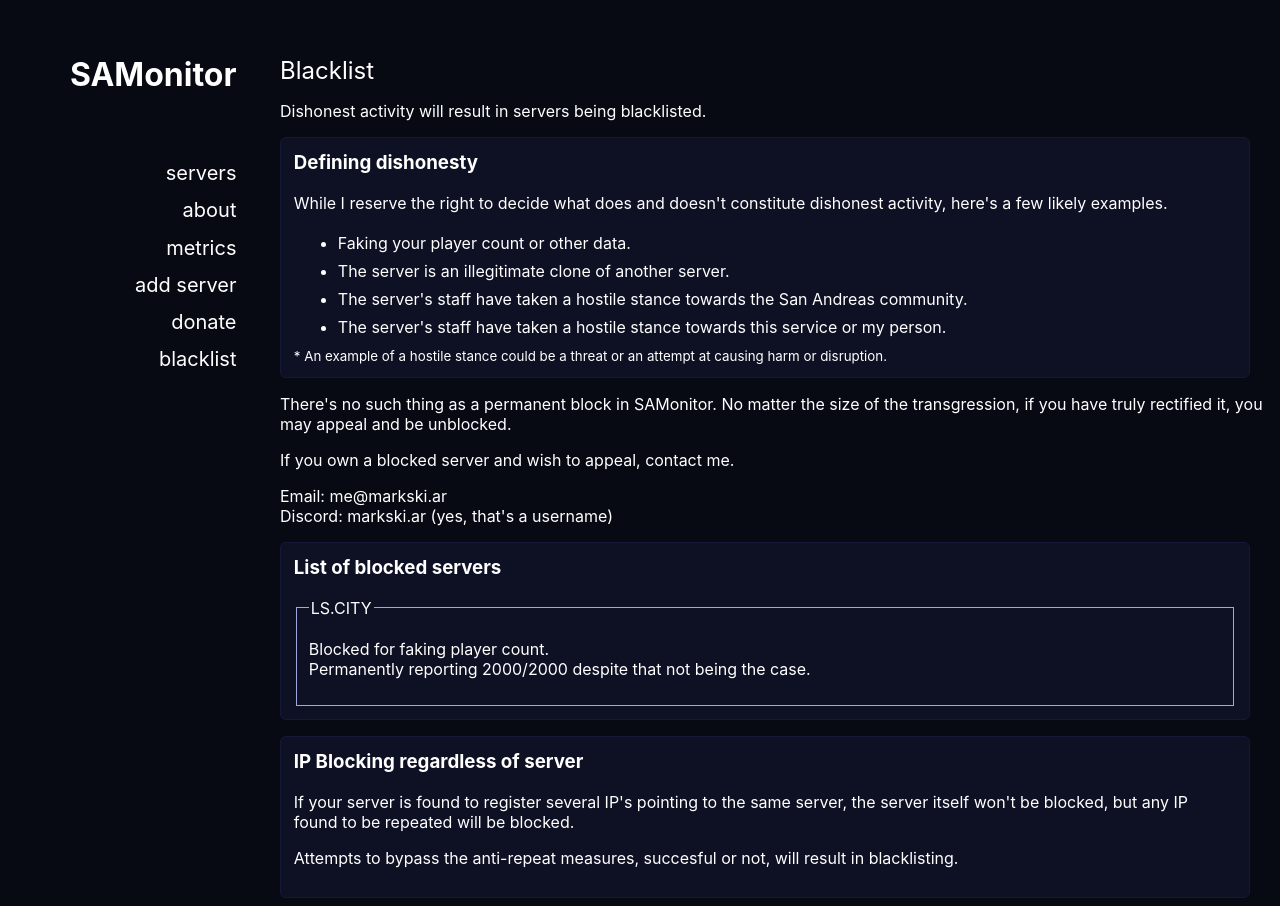
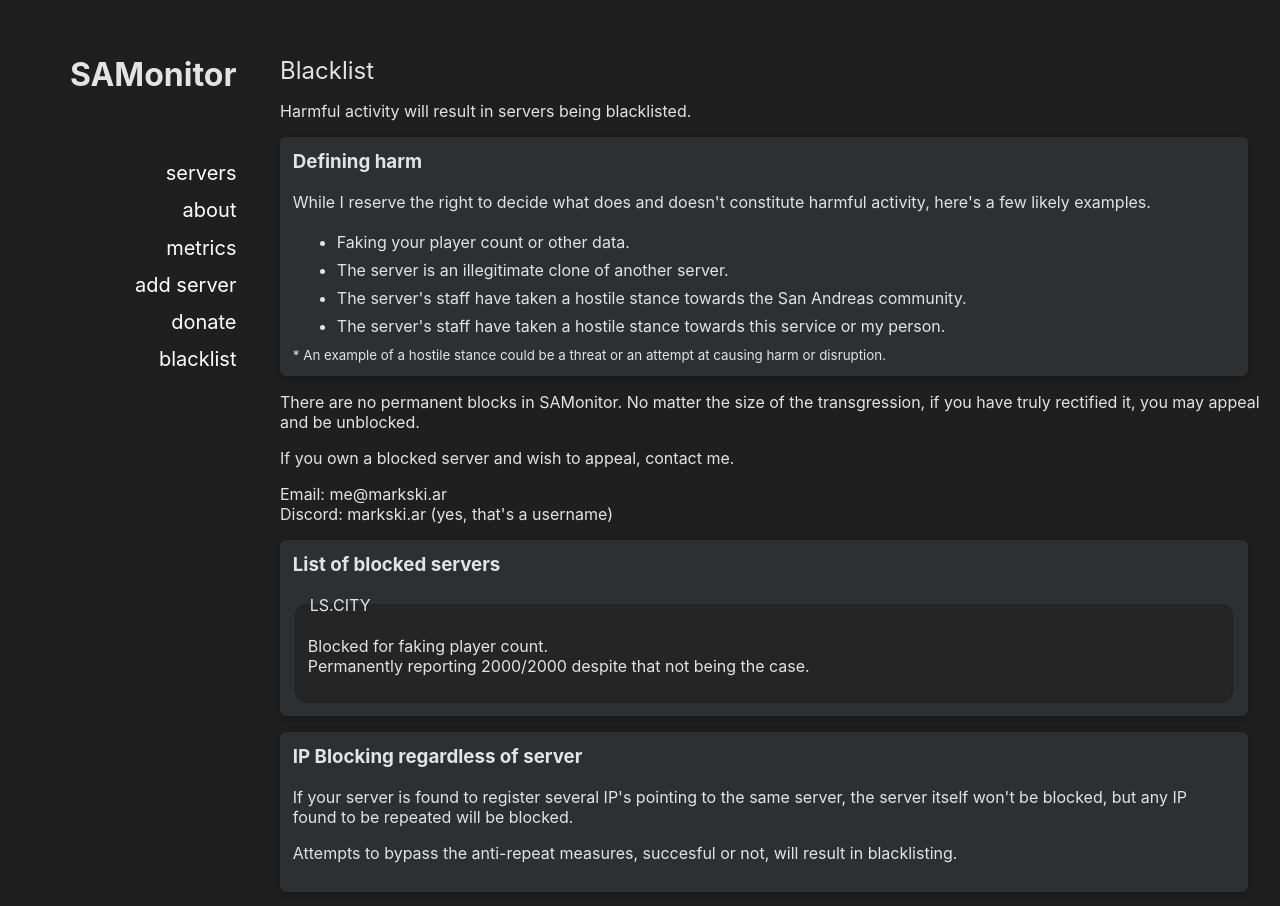
Before and after one commit to markski1/SAMonitor, a PHP site: page /blacklist.php in a window 1280 px wide. Run offline with PHP 8.4, Linux system fonts and the light colour scheme; some libraries are stand-ins or nearby versions.

Commit message:
Small website changes.

```diff
--- a/Web/blacklist.php
+++ b/Web/blacklist.php
@@ -5,11 +5,11 @@
 
 <div>
     <h2>Blacklist</h2>
-    <p>Dishonest activity will result in servers being blacklisted.</p>
+    <p>Harmful activity will result in servers being blacklisted.</p>
 
     <div class="innerContent">
-        <h3>Defining dishonesty</h3>
-        <p>While I reserve the right to decide what does and doesn't constitute dishonest activity, here's a few likely examples.</p>
+        <h3>Defining harm</h3>
+        <p>While I reserve the right to decide what does and doesn't constitute harmful activity, here's a few likely examples.</p>
         <ul>
             <li>Faking your player count or other data.</li>
             <li>The server is an illegitimate clone of another server.</li>
@@ -19,7 +19,7 @@
         <small>* An example of a hostile stance could be a threat or an attempt at causing harm or disruption.</small>
     </div>
 
-    <p>There's no such thing as a permanent block in SAMonitor. No matter the size of the transgression, if you have truly rectified it, you may appeal and be unblocked.</p>
+    <p>There are no permanent blocks in SAMonitor. No matter the size of the transgression, if you have truly rectified it, you may appeal and be unblocked.</p>
     <p>If you own a blocked server and wish to appeal, contact me.</p>
     <p>Email: me@markski.ar<br/>Discord: markski.ar (yes, that's a username)</p>
 
--- a/Web/donate.php
+++ b/Web/donate.php
@@ -32,7 +32,7 @@
             <li><b>Promote your server</b>: </li>
             While you're getting a green box for 30 days, this will not improve it's positioning in the list in any way. If your server doesn't show up in the first page now, it won't do after donating either.
             <li><b>Protect your server</b>: </li>
-            If your server or staff is found to engage in dishonest or harmful activity, such as the ones listed in the 'blacklist' page, you will be blacklisted all the same.
+            If your server or staff is found to engage in harmful activity, such as the ones listed in the 'blacklist' page, you will be blacklisted all the same.
         </ul>
     </div>
     <div class="innerContent">
--- a/Web/style.css
+++ b/Web/style.css
@@ -1,30 +1,10 @@
-/* Colors */
-/*
-:root {
-    --background: #090f10;
-    --text: #e8f0f2;
-    --primary: #a4c2cb;
-    --secondary: #1c2c31;
-    --accent: #6d9dab;
-}
-*/
-
-:root {
-    --background: #070913;
-    --text: #ffffff;
-    --primary: #a2a8dd;
-    --secondary: #151838;
-    --secondary-darker: #0e1024;
-    --accent: #5762c1;
-}
-
 /* Main layout */
 
 body {
     font-family: -apple-system, BlinkMacSystemFont, Segoe UI, Roboto, Oxygen, Ubuntu,
     Cantarell, Fira Sans, Droid Sans, Helvetica Neue, sans-serif;
-    background-color: var(--background);
-    color: var(--text);
+    background-color: #1F1F1F;
+    color: #E3E3E3;
     font-size: 16px;
 }
 
@@ -36,6 +16,7 @@ header {
 main {
     margin-top: 2rem;
     width: 100%;
+    max-width: 75rem;
     display: flex;
     flex-direction: row-reverse;
     justify-content: center;
@@ -196,7 +174,9 @@ h2 {
 }
 
 fieldset {
-    border: 1px solid var(--primary);
+    border-radius: 12px;
+    border: 1px solid #1F1F1F;
+    background-color: #252525;
 }
 
 /* Containers */
@@ -247,8 +225,8 @@ fieldset {
 }
 
 .innerContent {
-    background-color: var(--secondary-darker);
-    border: 1px solid var(--secondary);
+    background-color: #2D2F31;
+    box-shadow: rgba(0, 0, 0, 0.24) 0px 3px 8px;
     border-radius: 6px;
     padding: .8rem;
     width: 95%;
```
Also changed, not shown: other parts of Web/style.css (+14 -19 lines), Web/index.php (+4 -4 lines).
